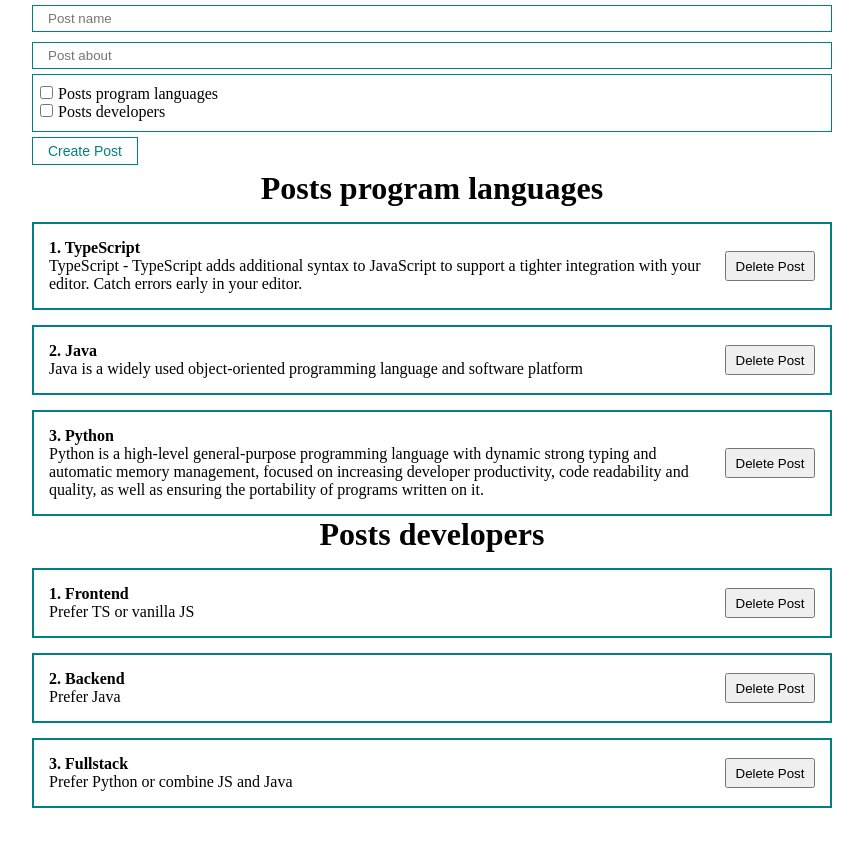
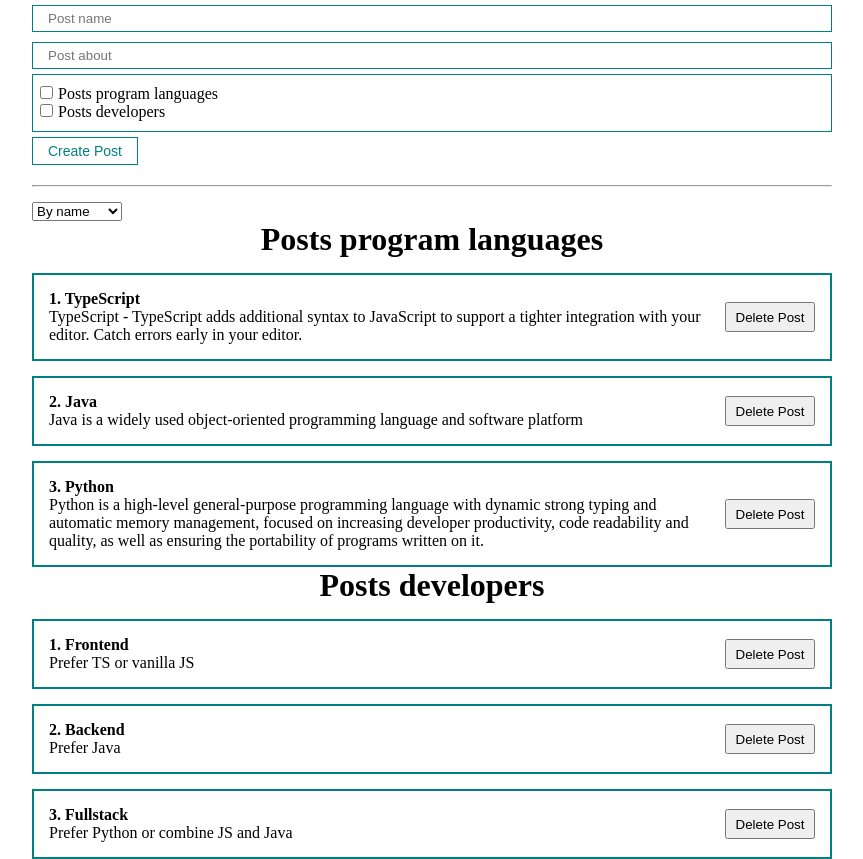
Before and after one commit to DmitriyH01/react-2023, a React (Create React App) app: page / in a window 1280 px wide. Shown: the whole page, without its empty margins (208-1071 px from the left). Before the commit the page ends 808 px from the top, so only its background shows below. Built offline with nearby package versions, Linux system fonts and the light colour scheme.

Commit message:
Added message for case then posts list empty. 2. Made code optimization.

```diff
--- a/src/App.tsx
+++ b/src/App.tsx
@@ -34,30 +34,52 @@
   return (
     <div className="App">
       <PostForm postId={getNextPostId} create={createPost} />
-      <PostList posts={postsLanguages} title={titleLanguages} delete={deletePost} />
-      <PostList posts={postsDevelopers} title={titleDevelopers} delete={deletePost} />
+      <div>
+        <hr style={{ margin: "15px 0" }}></hr>
+        <select>
+          <option value="value1"> By name</option>
+          <option value="value2"> By consists</option>
+        </select>
+      </div>
+      {getPostsList(postsLanguages, titleLanguages, deletePost)}
+      {getPostsList(postsDevelopers, titleDevelopers, deletePost)}
     </div>
   );
 }
 
+const getPostsList = (
+  posts: PostValue[],
+  title: string,
+  deletePostLogic: (postId: number, postList: string) => void
+) => {
+  return posts.length ? (
+    <PostList posts={posts} title={title} delete={deletePostLogic} />
+  ) : (
+    getEmptyPostHeader()
+  );
+};
+
+const getEmptyPostHeader = (): React.JSX.Element => <h1 className="postHead">Posts don`t found</h1>;
+
 const getChangedPosts = (postId: number, postList: PostValue[]): PostValue[] => {
-  let changedPostLIst: PostValue[] = [];
+  const changedPostList: PostValue[] = [];
+  // Remove post with specified postId
+  const filteredPostList = postList.filter((post) => post.id !== postId);
 
-  for (let i = 0; i < postList.length; i++) {
-    if (postList[i].id === postId) {
-      postList.splice(i, 1);
-    }
-    if (!postList[i]) {
-      break;
-    }
-    if (i !== postList[i].id) {
-      postList[i].id = i + 1;
-    }
+  updatePostId(filteredPostList, changedPostList);
 
-    changedPostLIst.push(postList[i]);
+  return changedPostList;
+};
+
+const updatePostId = (
+  filteredPostsList: PostValue[],
+  changedPostList: PostValue[]
+): PostValue[] => {
+  for (let i = 0; i < filteredPostsList.length; i++) {
+    const updatedPost: PostValue = { ...filteredPostsList[i], id: i + 1 };
+    changedPostList.push(updatedPost);
   }
-
-  return changedPostLIst;
+  return changedPostList;
 };
 
 export default App;
```
